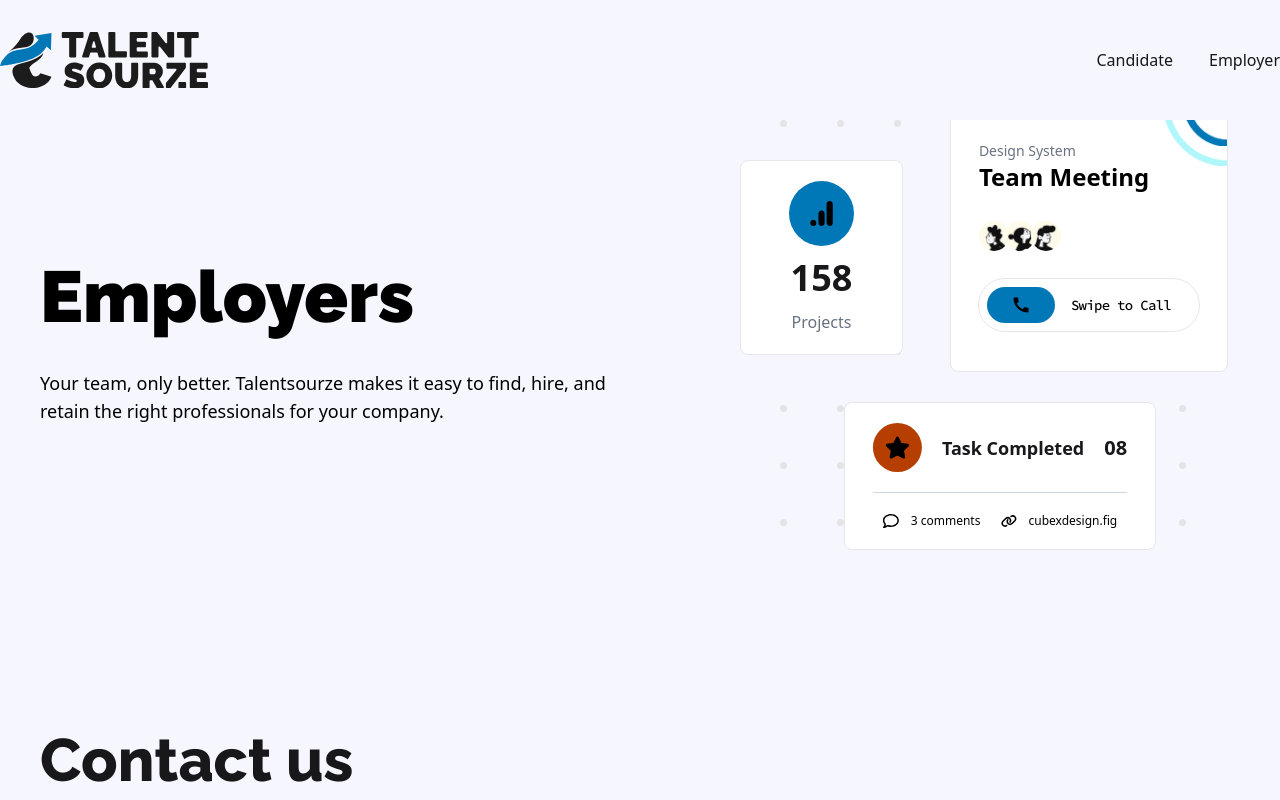
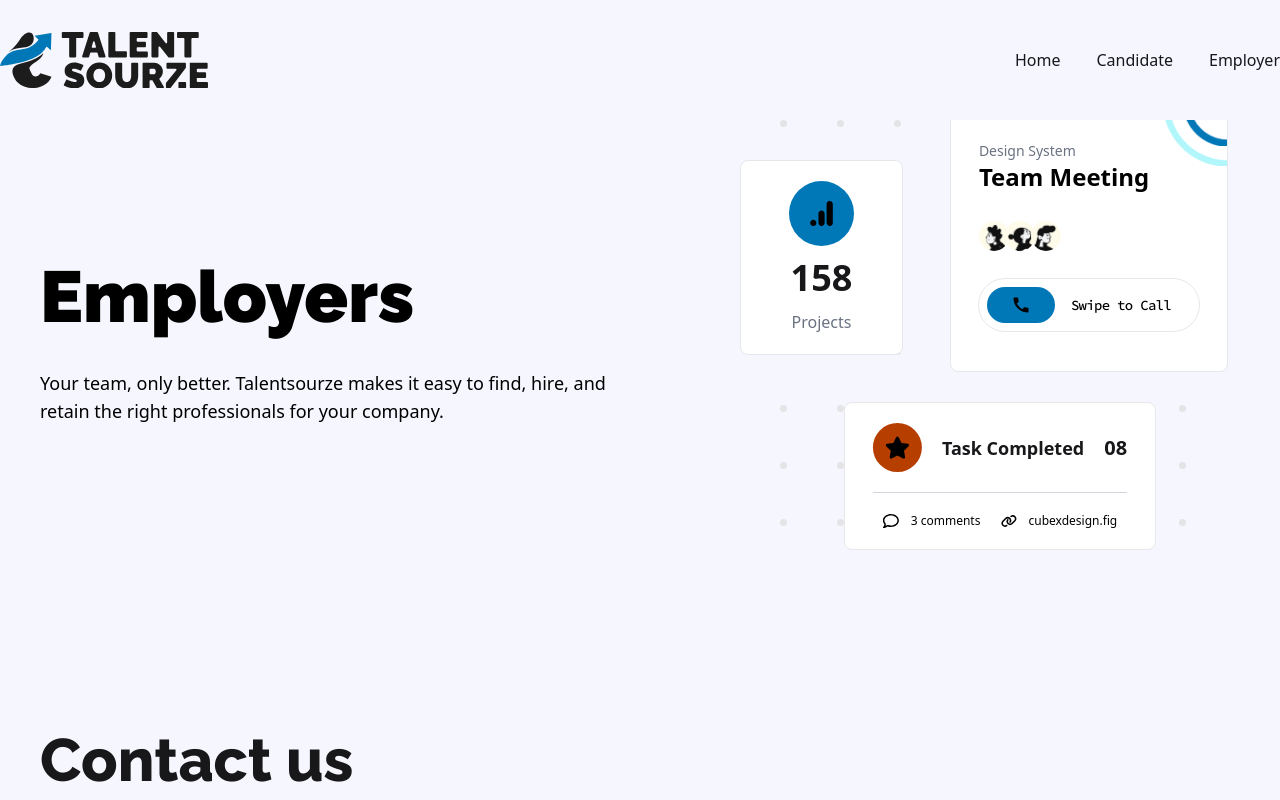
Before and after one commit to Outsourze/talent-sourze-landing-page, a Next.js app: page /employer in a window 1280 px wide. Shown: the top 800 px of the page. Built offline with nearby package versions, Linux system fonts and the light colour scheme.

Commit message:
added home

```diff
--- a/src/component/nav/destop-nav.jsx
+++ b/src/component/nav/destop-nav.jsx
@@ -4,6 +4,9 @@ const DesktopNav = () => {
 
   return (
     <div className="flex items-center gap-9">
+      <Link className="text-[var(--color-gray)] font-medium font-cta" href="/">
+        Home
+      </Link>
       <Link className="text-[var(--color-gray)] font-medium font-cta" href="/candidate">
         Candidate
       </Link>
```
